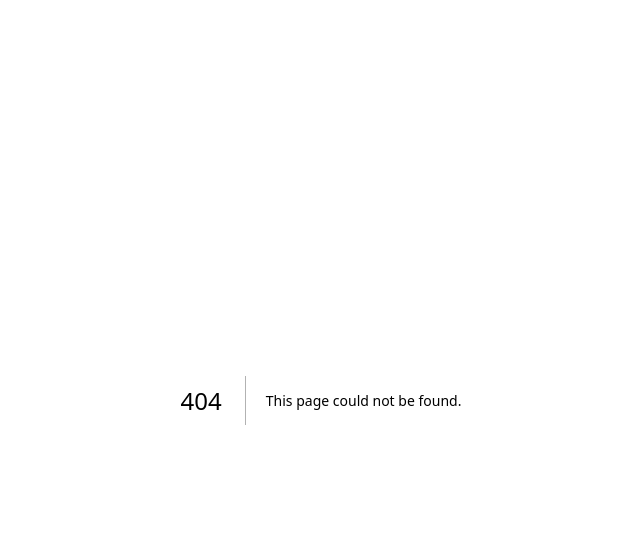
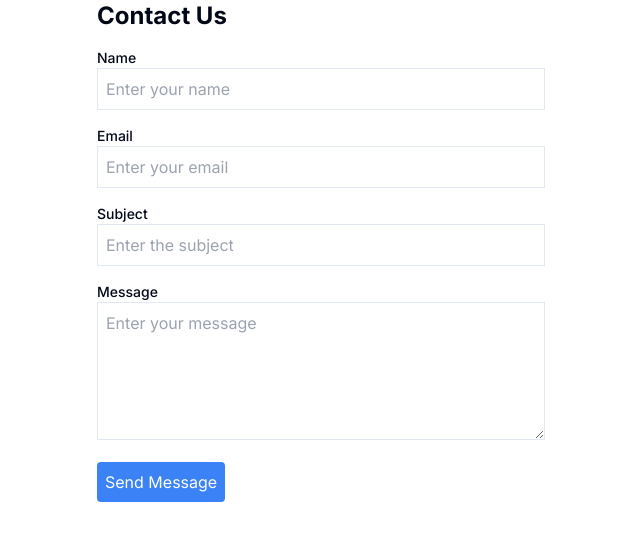
Before and after one commit to Vismay19999/earncharge-rewrite-frontend, a Next.js app: page /contact in a window 1280 px wide. Before the commit this address had no page. Shown: the top 540 px of the page, without its empty margins (319-959 px from the left). Built offline with nearby package versions, Linux system fonts and the light colour scheme.

Commit message:
admin base others contact base

```diff
--- /dev/null
+++ b/src/app/(others)/contact/page.tsx
@@ -0,0 +1,103 @@
+import React from 'react';
+import { useForm } from 'react-hook-form';
+import axios from 'axios';
+
+interface FormData {
+  name: string;
+  email: string;
+  message: string;
+  subject: string;
+}
+
+const ContactPage: React.FC = () => {
+  const { register, handleSubmit, formState: { errors } } = useForm<FormData>();
+
+  const onSubmit = async (data: FormData) => {
+    try {
+      const response = await axios.post(
+        'https://api.earncharge.in/v1/contact/send',
+        data,
+        {
+          headers: {
+            Authorization: 'Bearer YOUR_ACCESS_TOKEN', // Replace with your actual token
+            'Content-Type': 'application/json',
+          },
+        }
+      );
+      console.log('Response:', response.data);
+      alert('Message sent successfully!');
+    } catch (error) {
+      console.error('Error sending message:', error);
+      alert('Failed to send message.');
+    }
+  };
+
+  return (
+    <div className="max-w-md mx-auto">
+      <h2 className="text-2xl font-bold mb-4">Contact Us</h2>
+      <form onSubmit={handleSubmit(onSubmit)}>
+        <div className="mb-4">
+          <label htmlFor="name" className="block text-sm font-medium">
+            Name
+          </label>
+          <input
+            id="name"
+            {...register('name', { required: 'Name is required' })}
+            className="border p-2 w-full"
+            placeholder="Enter your name"
+          />
+          {errors.name && <p className="text-red-500 text-sm">{errors.name.message}</p>}
+        </div>
+
+        <div className="mb-4">
+          <label htmlFor="email" className="block text-sm font-medium">
+            Email
+          </label>
+          <input
+            id="email"
+            {...register('email', { required: 'Email is required' })}
+            className="border p-2 w-full"
+            placeholder="Enter your email"
+          />
+          {errors.email && <p className="text-red-500 text-sm">{errors.email.message}</p>}
+        </div>
+
+        <div className="mb-4">
+          <label htmlFor="subject" className="block text-sm font-medium">
+            Subject
+          </label>
+          <input
+            id="subject"
+            {...register('subject', { required: 'Subject is required' })}
+            className="border p-2 w-full"
+            placeholder="Enter the subject"
+          />
+          {errors.subject && <p className="text-red-500 text-sm">{errors.subject.message}</p>}
+        </div>
+
+        <div className="mb-4">
+          <label htmlFor="message" className="block text-sm font-medium">
+            Message
+          </label>
+          <textarea
+            id="message"
+            {...register('message', { required: 'Message is required' })}
+            className="border p-2 w-full"
+            placeholder="Enter your message"
+            rows={5}
+          />
+          {errors.message && <p className="text-red-500 text-sm">{errors.message.message}</p>}
+        </div>
+
+        <button
+          type="submit"
+          className="bg-blue-500 text-white p-2 rounded"
+        >
+          Send Message
+        </button>
+      </form>
+    </div>
+  );
+};
+
+export default ContactPage;
--- /dev/null
+++ b/src/app/admin/contacts/page.tsx
@@ -0,0 +1,63 @@
+import React, { useEffect, useState } from 'react';
+import axios from 'axios';
+import { useUser } from '@/actions/UserContext/UserContext';
+import { getAccessToken } from '@/utils/auth';
+
+const AdminContactDataPage: React.FC = () => {
+  const [contactData, setContactData] = useState<any[]>([]);
+  const [loading, setLoading] = useState<boolean>(true);
+  const [error, setError] = useState<string | null>(null);
+
+  const token = getAccessToken();
+
+  useEffect(() => {
+    const fetchContactData = async () => {
+      try {
+        const response = await axios.get('https://api.earncharge.in/v1/admin/contact-data', {
+          headers: {
+            Authorization: `Bearer ${token}`,
+          },
+        });
+        setContactData(response.data);
+        setLoading(false);
+      } catch (err) {
+        console.error('Error fetching contact data:', err);
+        setError('Failed to load contact data.');
+        setLoading(false);
+      }
+    };
+
+    if (token) {
+      fetchContactData();
+    } else {
+      setError('No access token available.');
+      setLoading(false);
+    }
+  }, [token]);
+
+  if (loading) {
+    return <div>Loading...</div>;
+  }
+
+  if (error) {
+    return <div>Error: {error}</div>;
+  }
+
+  return (
+    <div>
+      <h1 className="text-2xl font-bold mb-4">Contact Data</h1>
+      <ul>
+        {contactData.map((contact, index) => (
+          <li key={index} className="mb-2">
+            <div><strong>Name:</strong> {contact.name}</div>
+            <div><strong>Email:</strong> {contact.email}</div>
+            <div><strong>Subject:</strong> {contact.subject}</div>
+            <div><strong>Message:</strong> {contact.message}</div>
+          </li>
+        ))}
+      </ul>
+    </div>
+  );
+};
+
+export default AdminContactDataPage;
--- /dev/null
+++ b/src/app/admin/layout.tsx
@@ -0,0 +1,17 @@
+import React from 'react';
+import Link from 'next/link';
+
+const AdminLayout: React.FC<{ children: React.ReactNode }> = ({ children }) => {
+    return (
+        <div className="flex min-h-screen">
+            <aside>
+                navbar here
+            </aside>
+            <main className="flex-1 p-8 bg-gray-100">
+                {children}
+            </main>
+        </div>
+    );
+};
+
+export default AdminLayout;
--- /dev/null
+++ b/src/app/admin/page.tsx
@@ -0,0 +1,9 @@
+import React from 'react'
+
+const page = () => {
+  return (
+    <div>Stats</div>
+  )
+}
+
+export default page
--- /dev/null
+++ b/src/app/admin/users/page.tsx
@@ -0,0 +1,9 @@
+import React from 'react'
+
+const page = () => {
+  return (
+    <div>page</div>
+  )
+}
+
+export default page
```
Also changed, not shown: src/app/(user)/profile/page.tsx (renamed from src/app/(dashboard)/profile/page.tsx), 1 other file (tests, documents, lock files or other folders).
